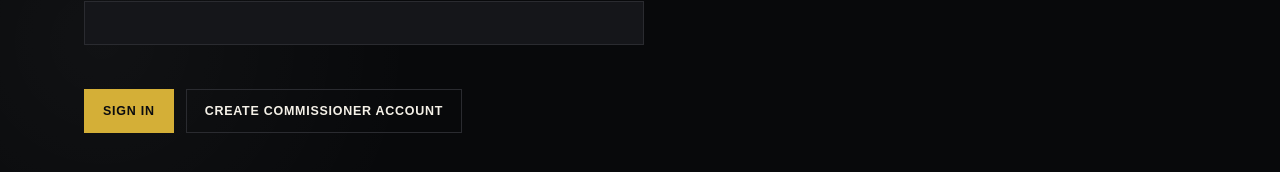
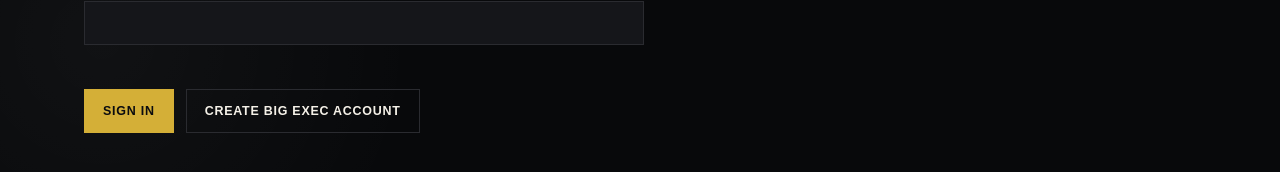
Before and after one commit to jbreezyasf/fantasysports, a Next.js app in the folder apps/web/: page /login in a window 1280 px wide. Shown: the part 528-700 px from the top of the page. Built offline with nearby package versions, Linux system fonts and the light colour scheme; no server answers.

Commit message:
Correct Big Exec account role wording

```diff
--- a/apps/web/app/login/page.tsx
+++ b/apps/web/app/login/page.tsx
@@ -1,17 +1,16 @@
 import { signIn, signUp } from '../auth/actions';
 
-export default async function LoginPage({ searchParams }: { searchParams: Promise<{ error?: string; message?: string; next?: string; mode?: string; role?: string }> }) {
+export default async function LoginPage({ searchParams }: { searchParams: Promise<{ error?: string; message?: string; next?: string; mode?: string }> }) {
   const params = await searchParams;
   const next = params.next?.startsWith('/') && !params.next.startsWith('//') ? params.next : '/dashboard';
   const isSignup = params.mode === 'signup';
-  const isCommissioner = params.role === 'commissioner';
 
   return (
     <main>
       <section className="panel">
         <p className="eyebrow">{isSignup ? 'BIG EXEC ACCESS' : 'FRANCHISE ACCESS'}</p>
         <h1>{isSignup ? 'Create your front office.' : 'Enter the league.'}</h1>
-        <p className="lede">{isSignup && isCommissioner ? 'Create your manager account first. After email confirmation, you will enter the Commissioner setup and create your first league and franchise.' : isSignup ? 'Create your Big Exec manager account.' : 'Sign in to your Big Exec front office.'}</p>
+        <p className="lede">{isSignup ? 'Create one Big Exec account. You can create leagues, join leagues, and hold different roles in different leagues.' : 'Sign in to your Big Exec front office.'}</p>
         {params.error && <p className="errorNotice">{params.error}</p>}
         {params.message && <p className="successNotice">{params.message}</p>}
         <form className="authForm">
@@ -22,13 +21,13 @@ export default async function LoginPage({ searchParams }: { searchParams: Promis
           <div className="actions">
             {isSignup ? (
               <>
-                <button className="primary" formAction={signUp}>Create Commissioner Account</button>
+                <button className="primary" formAction={signUp}>Create Big Exec Account</button>
                 <a className="secondary" href="/login">I already have an account</a>
               </>
             ) : (
               <>
                 <button className="primary" formAction={signIn}>Sign In</button>
-                <a className="secondary" href="/login?mode=signup&role=commissioner">Create Commissioner Account</a>
+                <a className="secondary" href="/login?mode=signup">Create Big Exec Account</a>
               </>
             )}
           </div>
```
